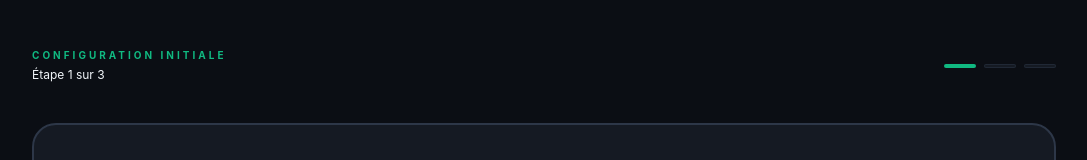
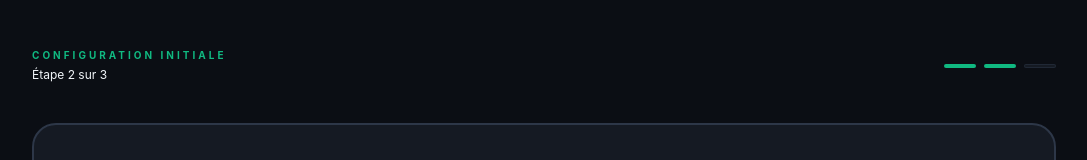
Before and after one commit to nabalma/projetKairos, an Angular app: page / in a window 1280 px wide. Both pictures are taken after a click on the button "Continuer". Shown: the top 160 px of the page, without its empty margins (96-1183 px from the left). Built offline with nearby package versions, Linux system fonts and the light colour scheme.

Commit message:
feat(course-setup): add course setup page with form and list components, update onboarding flow, and enhance UI

```diff
--- a/package.json
+++ b/package.json
@@ -23,6 +23,7 @@
   "private": true,
   "packageManager": "npm@10.9.3",
   "dependencies": {
+    "@angular/animations": "^21.0.6",
     "@angular/common": "^21.0.0",
     "@angular/compiler": "^21.0.0",
     "@angular/core": "^21.0.0",
--- a/src/app/app.config.ts
+++ b/src/app/app.config.ts
@@ -4,8 +4,5 @@ import { provideRouter } from '@angular/router';
 import { routes } from './app.routes';
 
 export const appConfig: ApplicationConfig = {
-  providers: [
-    provideBrowserGlobalErrorListeners(),
-    provideRouter(routes)
-  ]
+  providers: [provideBrowserGlobalErrorListeners(), provideRouter(routes)],
 };
--- a/src/app/features/course-setup/course-setup-page.ts
+++ b/src/app/features/course-setup/course-setup-page/course-setup-page.ts
@@ -1,6 +1,6 @@
 import { Component } from '@angular/core';
-import { CourseFormComponent } from './components/course-form/course-form';
-import { CourseListComponent } from './components/course-list/course-list';
+import { CourseFormComponent } from '../components/course-form/course-form';
+import { CourseListComponent } from '../components/course-list/course-list';
 
 @Component({
   selector: 'app-course-setup-page',
--- a/src/app/features/file-upload/upload-page/upload-page.html
+++ b/src/app/features/file-upload/upload-page/upload-page.html
@@ -1,10 +1,10 @@
 <div class="bg-background">
   <!-- Conteneur externe pour l'espace -->
-  <div class="p-6 md:p-8 lg:p-10">
+  <div
+    class="w-full mx-auto bg-surface border-2 border-border rounded-3xl p-6 md:p-8 animate-in fade-in slide-in-from-bottom-4 duration-500"
+  >
     <!-- Carte principale PLUS LARGE -->
-    <div
-      class="w-full max-w-5xl mx-auto bg-surface border-2 border-border rounded-3xl p-6 md:p-8 shadow-2xl"
-    >
+    <div class="">
       <!-- Header compact -->
       <header class="mb-6">
         <div class="flex justify-between items-start">
--- a/src/app/features/onboarding/onboarding.html
+++ b/src/app/features/onboarding/onboarding.html
@@ -4,21 +4,26 @@
       <h2 class="text-[10px] font-bold text-accent-green uppercase tracking-[0.3em]">
         Configuration initiale
       </h2>
-      <p class="text-xs text-text-disabled">Étape 1 sur 3</p>
+      <p class="text-xs text-text-disabled">Étape {{ currentStep() }} sur {{ totalSteps }}</p>
     </div>
 
     <div class="flex gap-2">
-      <div [class]="'h-1 w-8 rounded-full transition-all duration-500 bg-accent-green'"></div>
-
       <div
         [class]="
-          'h-1 w-8 rounded-full transition-all duration-500 bg-surface border border-border/50'
+          'h-1 w-8 rounded-full transition-all duration-500 ' +
+          (currentStep() >= 1 ? 'bg-accent-green' : 'bg-surface border border-border/50')
         "
       ></div>
-
       <div
         [class]="
-          'h-1 w-8 rounded-full transition-all duration-500 bg-surface border border-border/50'
+          'h-1 w-8 rounded-full transition-all duration-500 ' +
+          (currentStep() >= 2 ? 'bg-accent-green' : 'bg-surface border border-border/50')
+        "
+      ></div>
+      <div
+        [class]="
+          'h-1 w-8 rounded-full transition-all duration-500 ' +
+          (currentStep() >= 3 ? 'bg-accent-green' : 'bg-surface border border-border/50')
         "
       ></div>
     </div>
@@ -26,7 +31,10 @@
 
   <main class="w-full max-w-5xl flex flex-col justify-center transition-all duration-500">
     <div class="animate-in fade-in slide-in-from-bottom-4 duration-700">
-      <app-course-setup-page></app-course-setup-page>
+      @switch (currentStep()) { @case (1) { <app-upload-page></app-upload-page> } @case (2) {
+      <app-course-setup-page></app-course-setup-page> } @case (3) {
+      <div class="text-white text-center">Étape 3 : Disponibilités (À venir)</div>
+      } }
     </div>
   </main>
 
@@ -55,10 +63,10 @@
       <app-button
         variant="primary"
         size="large"
-        rounded="lg"
+        (click)="nextStep()"
         class="px-10 py-3 text-base font-bold tracking-wider uppercase transition-all duration-300"
       >
-        Continuer
+        {{ currentStep() === totalSteps ? 'Terminer' : 'Continuer' }}
         <svg
           class="ml-2 h-4 w-4"
           fill="none"
--- a/src/app/features/onboarding/onboarding.ts
+++ b/src/app/features/onboarding/onboarding.ts
@@ -1,12 +1,30 @@
-import { Component } from '@angular/core';
+import { Component, signal, computed } from '@angular/core';
+import { CommonModule } from '@angular/common';
 import { ButtonComponent } from '../../shared/components/button/button';
+import { CourseSetupPageComponent } from '../course-setup/course-setup-page/course-setup-page';
 import { UploadPageComponent } from '../file-upload/upload-page/upload-page';
-import { CourseSetupPageComponent } from '../course-setup/course-setup-page';
 
 @Component({
   selector: 'app-onboarding',
-  imports: [ButtonComponent, CourseSetupPageComponent],
+  standalone: true,
+  imports: [CommonModule, ButtonComponent, CourseSetupPageComponent, UploadPageComponent],
   templateUrl: './onboarding.html',
-  styleUrl: './onboarding.css',
+  // Plus besoin du tableau 'animations' ni d'imports compliqués !
 })
-export class OnboardingComponent {}
+export class OnboardingComponent {
+  // État réactif
+  currentStep = signal(1);
+  totalSteps = 3;
+
+  nextStep() {
+    if (this.currentStep() < this.totalSteps) this.currentStep.update((s) => s + 1);
+  }
+
+  prevStep() {
+    if (this.currentStep() > 1) this.currentStep.update((s) => s - 1);
+  }
+
+  skip() {
+    this.nextStep();
+  }
+}
```
Also changed, not shown: src/app/features/course-setup/course-setup-page/course-setup-page.css (added), src/app/features/course-setup/course-setup-page/course-setup-page.html (renamed from src/app/features/course-setup/course-setup-page.html), 2 other files (tests, documents, lock files or other folders).
